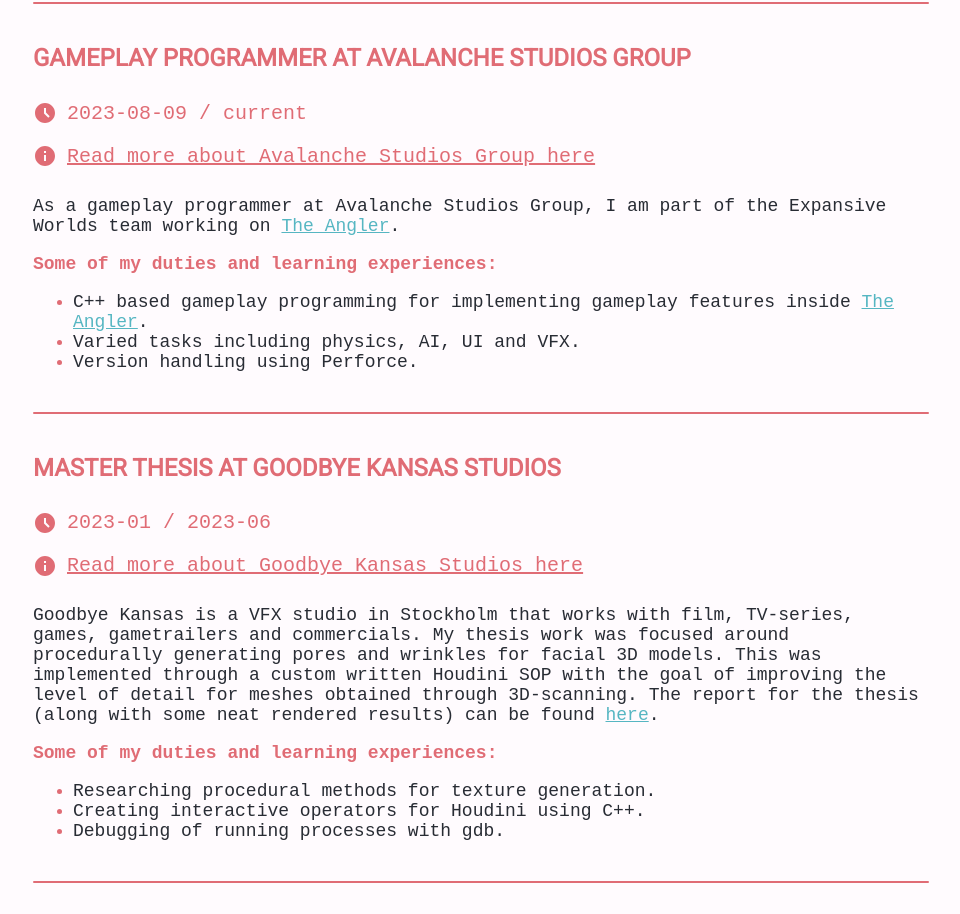
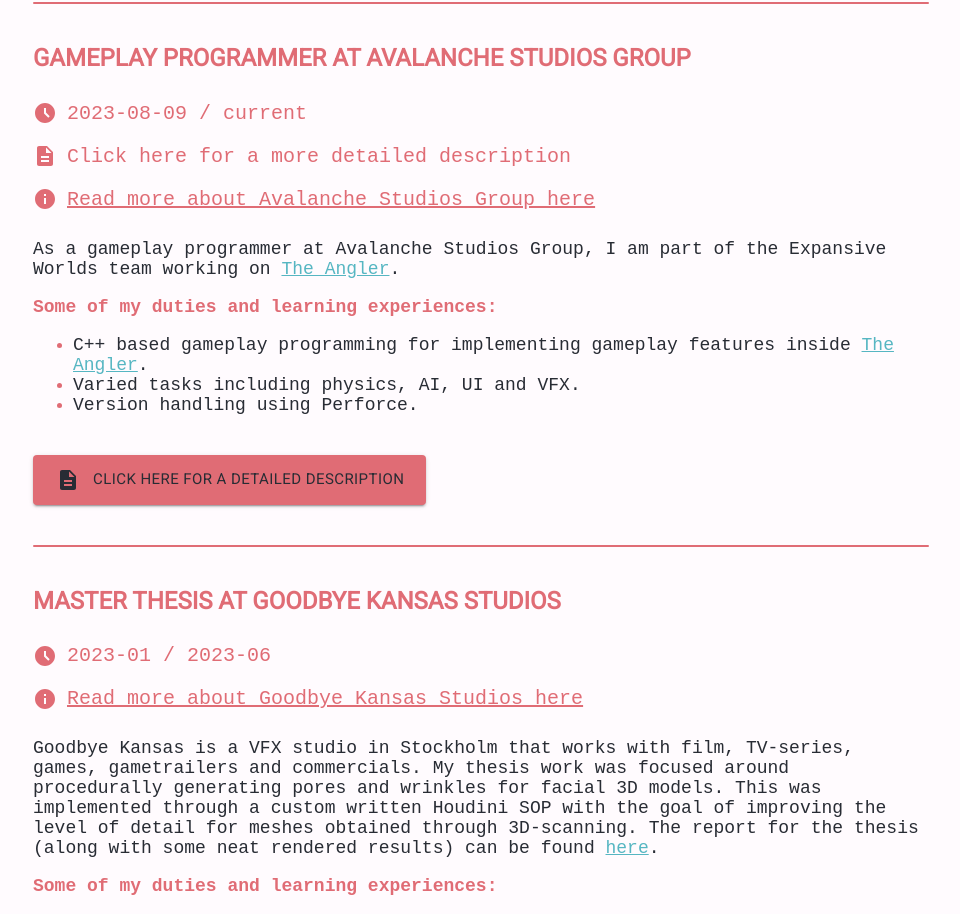
Before and after one commit to jonan270/Interactive-portfolio, a React (Create React App) app: page / in a window 1280 px wide. Shown: the part 3600-4514 px from the top of the page, without its empty margins (159-1119 px from the left). Built offline with nearby package versions, Linux system fonts and the light colour scheme.

Commit message:
Add support for detailed experience for Avalanche experience item

```diff
--- a/src/components/Content.tsx
+++ b/src/components/Content.tsx
@@ -14,7 +14,7 @@
         <div id="content" className="chapter">
             <AboutMe/>
             <Projects overlay={overlay}/>
-            <Experience/>
+            <Experience overlay={overlay}/>
             <div id="rocketLaunchPad">
                 <Button
                     startIcon={
--- a/src/components/Experience.tsx
+++ b/src/components/Experience.tsx
@@ -1,6 +1,13 @@
+import DescriptionIcon from '@mui/icons-material/Description';
 import AccessTimeFilledIcon from '@mui/icons-material/AccessTimeFilled';
 import InfoIcon from '@mui/icons-material/Info';
-const Experience: React.FC<{}> = () => {
+import AvalancheExperience from '../detailedExperience/Avalanche';
+import {Button, IconButton} from "@mui/material";
+interface Props {
+    overlay: Overlay
+}
+
+const Experience: React.FC<Props> = ({overlay}) => {
 
     const koenigseggLink: string =
         "https://www.koenigsegg.com/"
@@ -13,7 +20,6 @@
     const theAnglerLink: string =
         "https://cotwtheangler.com/"
 
-
     return(
         <div id="experience" className="chapter">
             <h1>EXPERIENCE</h1>
@@ -24,10 +30,21 @@
             <br />
             <h1>PROFESSIONAL EXPERIENCES</h1>
             <hr />
-            <h2>GAMEPLAY PROGRAMMER AT AVALANCHE STUDIOS GROUP</h2>
+            <h2 onClick={() => overlay.triggerOverlay(AvalancheExperience)}>
+                GAMEPLAY PROGRAMMER AT AVALANCHE STUDIOS GROUP
+            </h2>
             <div className="iconTextRow">
                 <AccessTimeFilledIcon color="primary"/>
                 <p className="iconText">2023-08-09 / current</p>
+            </div>
+            <div className="iconTextRow">
+                <DescriptionIcon color="primary"/>
+                <p
+                    className="iconText"
+                    onClick={() => {overlay.triggerOverlay(AvalancheExperience)}}
+                >
+                    Click here for a more detailed description
+                </p>
             </div>
             <div className="iconTextRow">
                 <InfoIcon color="primary"/>
@@ -58,6 +75,24 @@
                 <li><p>Varied tasks including physics, AI, UI and VFX.</p></li>
                 <li><p>Version handling using Perforce.</p></li>
             </ul>
+            <div className="descriptionButtonRow">
+                <Button
+                    startIcon={
+                        <IconButton
+                            size="small"
+                            color="secondary"
+                            aria-label="TO THE TOP"
+                            component="label">
+                                <DescriptionIcon/>
+                        </IconButton>
+                    }
+                    variant="contained"
+                    size="large"
+                    onClick={() => {overlay.triggerOverlay(AvalancheExperience)}}
+                >
+                    Click here for a detailed description
+                </Button>
+            </div>
             <hr />
             <h2>MASTER THESIS AT GOODBYE KANSAS STUDIOS</h2>
             <div className="iconTextRow">
--- /dev/null
+++ b/src/detailedExperience/Avalanche.tsx
@@ -0,0 +1,9 @@
+const AvalancheExperience: React.FC<{}> = () => {
+    return(
+        <div>
+            <h1>AVALANCHE STUDIOS GROUP</h1>
+        </div>
+    )
+}
+
+export default AvalancheExperience;
--- a/src/styles/index.scss
+++ b/src/styles/index.scss
@@ -90,6 +90,10 @@
     align-items: center;
     flex-wrap: wrap;
     margin: 0;
+}
+
+.descriptionButtonRow {
+    margin-top: 40px;
 }
 
 .iconText {
```
